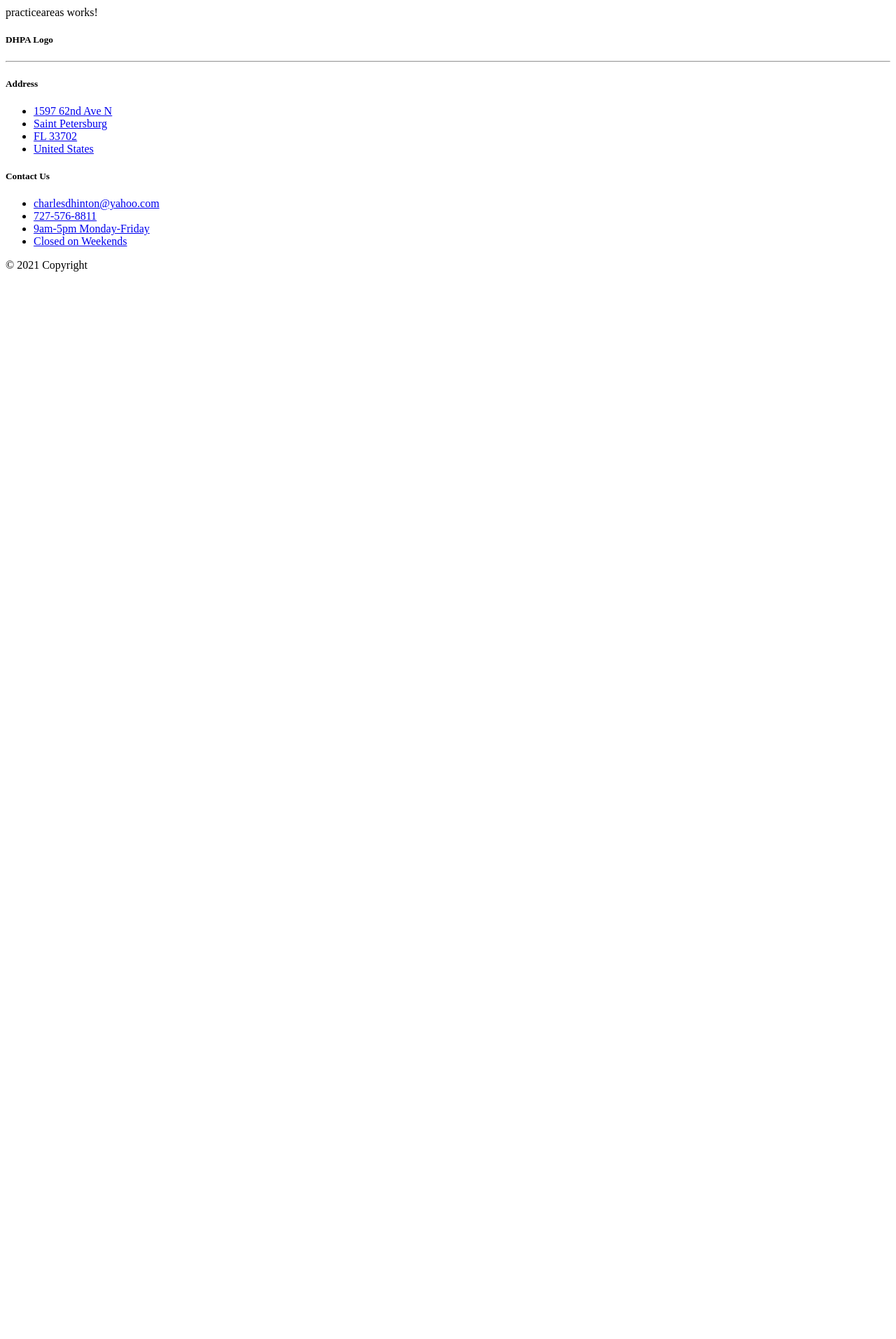
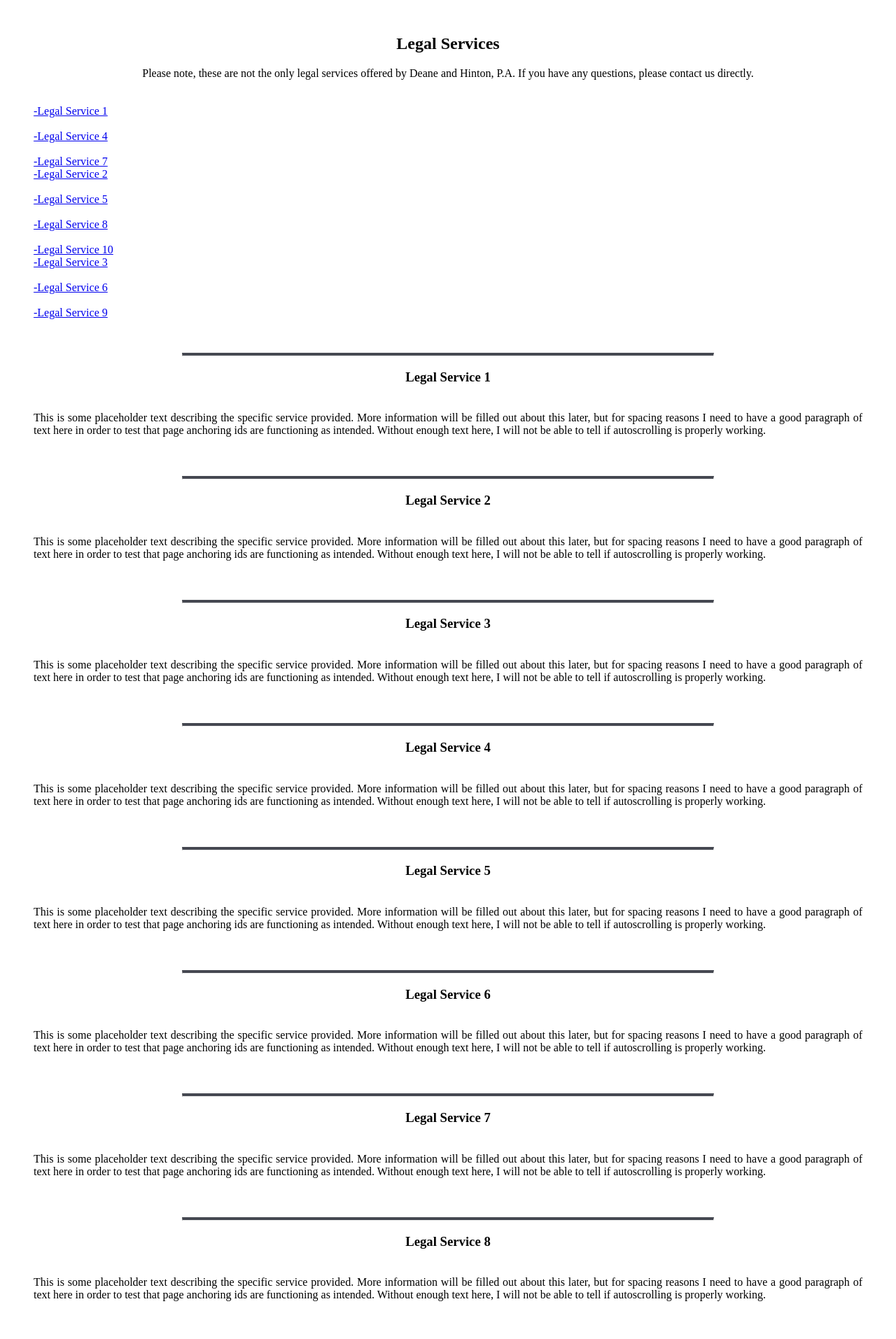
Before and after one commit to hintona/dhpa, an Angular app: page /practiceareas in a window 1280 px wide. Shown: the part 140-2053 px from the top of the page at 70% size. Before the commit the page ends 800 px from the top, so only its background shows below. Built offline with nearby package versions, Linux system fonts and the light colour scheme; what angular-bootstrap-md would draw is missing.

Commit message:
Got 2nd page scaffolded

```diff
--- a/src/app/HomePage/home/home.component.html
+++ b/src/app/HomePage/home/home.component.html
@@ -13,6 +13,7 @@
 
   <!-- This will have the area advertising practice areas -->
   <!--TODO: connect these cards to the wordpress backend-->
+  <!-- TODO: ensure these cards link correctly to the anchors in the other page-->
   <h2 style="text-align: center;">Practice Areas</h2>
 
   <div class="spacer"></div>
@@ -28,7 +29,7 @@
                   <h4>Legal Service 1</h4>
                 </mdb-card-title>
                 <mdb-card-text>Brief decription of that service.</mdb-card-text>
-                  <a href="/practiceareas" class="card-link">Read More...</a>
+                  <a [routerLink] = "['/practiceareas']" fragment="one" class="card-link">Read More...</a>
               </mdb-card-body>
             </mdb-card>
           </div>
@@ -42,7 +43,7 @@
                   <h4>Legal Service 2</h4>
                 </mdb-card-title>
                 <mdb-card-text>Brief decription of that service.</mdb-card-text>
-                  <a href="/practiceareas" class="card-link">Read More...</a>
+                  <a [routerLink] = "['/practiceareas']" fragment="two" class="card-link">Read More...</a>
               </mdb-card-body>
             </mdb-card>
           </div>
@@ -56,7 +57,7 @@
                   <h4>Legal Service 3</h4>
                 </mdb-card-title>
                 <mdb-card-text>Brief decription of that service.</mdb-card-text>
-                  <a href="/practiceareas" class="card-link">Read More...</a>
+                  <a [routerLink] = "['/practiceareas']" fragment="three" class="card-link">Read More...</a>
               </mdb-card-body>
             </mdb-card>
           </div>
@@ -70,7 +71,7 @@
                   <h4>Legal Service 4</h4>
                 </mdb-card-title>
                 <mdb-card-text>Brief decription of that service.</mdb-card-text>
-                  <a href="/practiceareas" class="card-link">Read More...</a>
+                  <a [routerLink] = "['/practiceareas']" fragment="four" class="card-link">Read More...</a>
               </mdb-card-body>
             </mdb-card>
           </div>
@@ -84,7 +85,7 @@
                   <h4>Legal Service 5</h4>
                 </mdb-card-title>
                 <mdb-card-text>Brief decription of that service.</mdb-card-text>
-                  <a href="/practiceareas" class="card-link">Read More...</a>
+                  <a [routerLink] = "['/practiceareas']" fragment="five" class="card-link">Read More...</a>
               </mdb-card-body>
             </mdb-card>
           </div>
@@ -98,7 +99,7 @@
                   <h4>Legal Service 6</h4>
                 </mdb-card-title>
                 <mdb-card-text>Brief decription of that service.</mdb-card-text>
-                  <a href="/practiceareas" class="card-link">Read More...</a>
+                  <a [routerLink] = "['/practiceareas']" fragment="six" class="card-link">Read More...</a>
               </mdb-card-body>
             </mdb-card>
           </div>
@@ -112,7 +113,7 @@
                   <h4>Legal Service 7</h4>
                 </mdb-card-title>
                 <mdb-card-text>Brief decription of that service.</mdb-card-text>
-                  <a href="/practiceareas" class="card-link">Read More...</a>
+                  <a [routerLink] = "['/practiceareas']" fragment="seven" class="card-link">Read More...</a>
               </mdb-card-body>
             </mdb-card>
           </div>
@@ -126,7 +127,7 @@
                   <h4>Legal Service 8</h4>
                 </mdb-card-title>
                 <mdb-card-text>Brief decription of that service.</mdb-card-text>
-                  <a href="/practiceareas" class="card-link">Read More...</a>
+                  <a [routerLink] = "['/practiceareas']" fragment="eight" class="card-link">Read More...</a>
               </mdb-card-body>
             </mdb-card>
           </div>
@@ -140,7 +141,7 @@
                   <h4>Legal Service 9</h4>
                 </mdb-card-title>
                 <mdb-card-text>Brief decription of that service.</mdb-card-text>
-                  <a href="/practiceareas" class="card-link">Read More...</a>
+                  <a [routerLink] = "['/practiceareas']" fragment="nine" class="card-link">Read More...</a>
               </mdb-card-body>
             </mdb-card>
           </div>
@@ -154,7 +155,7 @@
                   <h4>Legal Service 10</h4>
                 </mdb-card-title>
                 <mdb-card-text>Brief decription of that service.</mdb-card-text>
-                  <a href="/practiceareas" class="card-link">Read More...</a>
+                  <a [routerLink] = "['/practiceareas']" fragment="ten" class="card-link">Read More...</a>
               </mdb-card-body>
             </mdb-card>
           </div>
--- a/src/app/PracticePage/practiceareas/practiceareas.component.css
+++ b/src/app/PracticePage/practiceareas/practiceareas.component.css
@@ -0,0 +1,11 @@
+.buffer-box{
+    text-align: justify;
+    border-top: 20px solid transparent;
+    border-left: 40px solid transparent;
+    border-right: 40px solid transparent;
+    border-bottom: 40px solid transparent;
+}
+
+.row{
+    column-gap: 150px;
+}
--- a/src/app/PracticePage/practiceareas/practiceareas.component.html
+++ b/src/app/PracticePage/practiceareas/practiceareas.component.html
@@ -1 +1,125 @@
-<p>practiceareas works!</p>
+<p class="spacer"></p>
+<h2 style="text-align: center;">Legal Services</h2>
+<p style="text-align: center;">Please note, these are not the only legal services offered by Deane and Hinton, P.A. If you have any questions, please contact us directly.</p>
+<div class="buffer-box">
+    <div class="grid-container">
+        <div class="row">
+            <div class="column">
+                <a [routerLink] = "['/practiceareas']" fragment="one">-Legal Service 1 </a><br />
+                <br />
+                <a [routerLink] = "['/practiceareas']" fragment="four">-Legal Service 4</a><br />
+                <br />
+                <a [routerLink] = "['/practiceareas']" fragment="seven">-Legal Service 7</a><br />
+            </div>
+
+            <div class="column">
+                <a [routerLink] = "['/practiceareas']" fragment="two">-Legal Service 2</a><br />
+                <br />
+                <a [routerLink] = "['/practiceareas']" fragment="five">-Legal Service 5</a><br />
+                <br />
+                <a [routerLink] = "['/practiceareas']" fragment="eight">-Legal Service 8</a><br />
+                <br />
+                <a [routerLink] = "['/practiceareas']" fragment="ten">-Legal Service 10</a><br />
+            </div>
+
+            <div class="column">
+                <a [routerLink] = "['/practiceareas']" fragment="three">-Legal Service 3</a><br />
+                <br />
+                <a [routerLink] = "['/practiceareas']" fragment="six">-Legal Service 6</a><br />
+                <br />
+                <a [routerLink] = "['/practiceareas']" fragment="nine">-Legal Service 9</a>
+            </div>
+
+        </div>
+    </div>
+</div>
+
+<hr class="hr1">
+<h3 style="text-align: center;" id="one">Legal Service 1</h3>
+<p class="buffer-box">This is some placeholder text describing the specific service provided.
+    More information will be filled out about this later, but for spacing
+    reasons I need to have a good paragraph of text here in order to test
+    that page anchoring ids are functioning as intended. Without enough text here,
+    I will not be able to tell if autoscrolling is properly working.
+</p>
+
+<hr class="hr1">
+<h3 style="text-align: center;" id="two">Legal Service 2</h3>
+<p class="buffer-box">This is some placeholder text describing the specific service provided.
+    More information will be filled out about this later, but for spacing
+    reasons I need to have a good paragraph of text here in order to test
+    that page anchoring ids are functioning as intended. Without enough text here,
+    I will not be able to tell if autoscrolling is properly working.
+</p>
+
+<hr class="hr1">
+<h3 style="text-align: center;" id="three">Legal Service 3</h3>
+<p class="buffer-box">This is some placeholder text describing the specific service provided.
+    More information will be filled out about this later, but for spacing
+    reasons I need to have a good paragraph of text here in order to test
+    that page anchoring ids are functioning as intended. Without enough text here,
+    I will not be able to tell if autoscrolling is properly working.
+</p>
+
+<hr class="hr1">
+<h3 style="text-align: center;" id="four">Legal Service 4</h3>
+<p class="buffer-box">This is some placeholder text describing the specific service provided.
+    More information will be filled out about this later, but for spacing
+    reasons I need to have a good paragraph of text here in order to test
+    that page anchoring ids are functioning as intended. Without enough text here,
+    I will not be able to tell if autoscrolling is properly working.
+</p>
+
+<hr class="hr1">
+<h3 style="text-align: center;" id="five">Legal Service 5</h3>
+<p class="buffer-box">This is some placeholder text describing the specific service provided.
+    More information will be filled out about this later, but for spacing
+    reasons I need to have a good paragraph of text here in order to test
+    that page anchoring ids are functioning as intended. Without enough text here,
+    I will not be able to tell if autoscrolling is properly working.
+</p>
+
+<hr class="hr1">
+<h3 style="text-align: center;" id="six">Legal Service 6</h3>
+<p class="buffer-box">This is some placeholder text describing the specific service provided.
+    More information will be filled out about this later, but for spacing
+    reasons I need to have a good paragraph of text here in order to test
+    that page anchoring ids are functioning as intended. Without enough text here,
+    I will not be able to tell if autoscrolling is properly working.
+</p>
+
+<hr class="hr1">
+<h3 style="text-align: center;" id="seven">Legal Service 7</h3>
+<p class="buffer-box">This is some placeholder text describing the specific service provided.
+    More information will be filled out about this later, but for spacing
+    reasons I need to have a good paragraph of text here in order to test
+    that page anchoring ids are functioning as intended. Without enough text here,
+    I will not be able to tell if autoscrolling is properly working.
+</p>
+
+<hr class="hr1">
+<h3 style="text-align: center;" id="eight">Legal Service 8</h3>
+<p class="buffer-box">This is some placeholder text describing the specific service provided.
+    More information will be filled out about this later, but for spacing
+    reasons I need to have a good paragraph of text here in order to test
+    that page anchoring ids are functioning as intended. Without enough text here,
+    I will not be able to tell if autoscrolling is properly working.
+</p>
+
+<hr class="hr1">
+<h3 style="text-align: center;" id="nine">Legal Service 9</h3>
+<p class="buffer-box">This is some placeholder text describing the specific service provided.
+    More information will be filled out about this later, but for spacing
+    reasons I need to have a good paragraph of text here in order to test
+    that page anchoring ids are functioning as intended. Without enough text here,
+    I will not be able to tell if autoscrolling is properly working.
+</p>
+
+<hr class="hr1">
+<h3 style="text-align: center;" id="ten">Legal Service 10</h3>
+<p class="buffer-box">This is some placeholder text describing the specific service provided.
+    More information will be filled out about this later, but for spacing
+    reasons I need to have a good paragraph of text here in order to test
+    that page anchoring ids are functioning as intended. Without enough text here,
+    I will not be able to tell if autoscrolling is properly working.
+</p>
--- a/src/app/app-routing.module.ts
+++ b/src/app/app-routing.module.ts
@@ -11,7 +11,7 @@ const routes: Routes = [
 ];
 
 @NgModule({
-  imports: [RouterModule.forRoot(routes)],
+  imports: [RouterModule.forRoot(routes,{anchorScrolling: 'enabled'})],
   exports: [RouterModule]
 })
 export class AppRoutingModule { }
```
Also changed, not shown: src/app/dhpa-theme.scss (added, +15 -0 lines).
